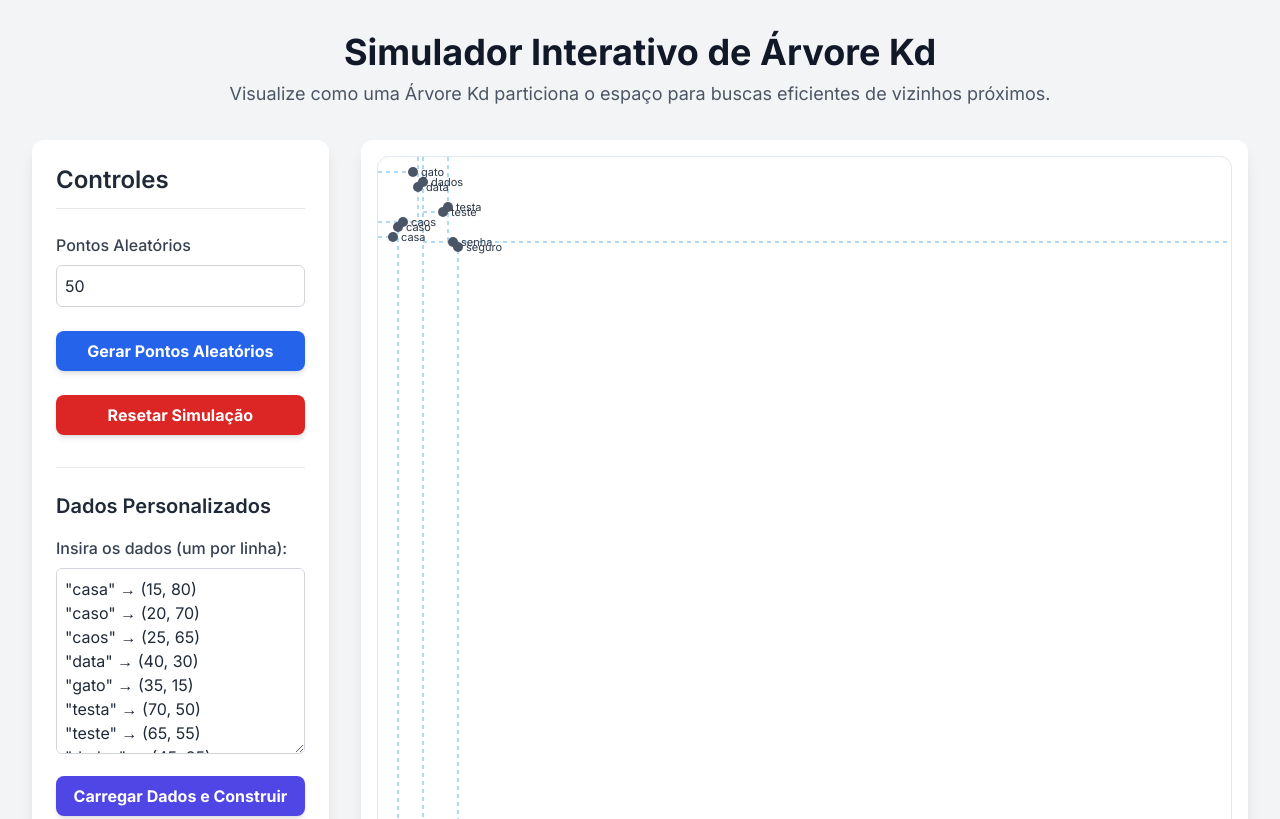
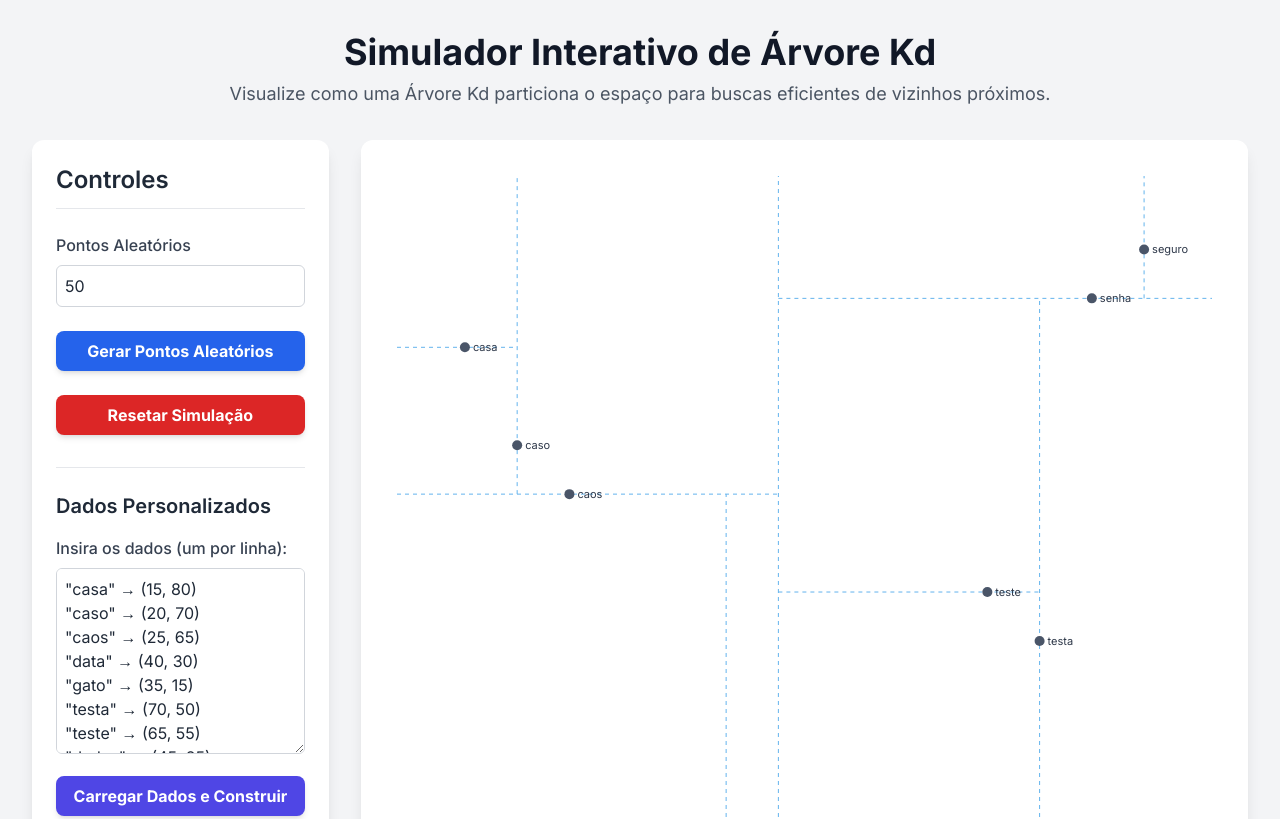
Before and after one commit to KleitonEwerton/simulador-interativo-arvore-kd, a plain HTML site: page index.html in a window 1280 px wide. Shown: the top 819 px of the page. Drawn offline with nearby package versions, Linux system fonts and the light colour scheme.

Commit message:
Update index.html

```diff
--- a/index.html
+++ b/index.html
@@ -96,21 +96,23 @@
         document.addEventListener('DOMContentLoaded', () => {
             // --- Configurações Iniciais ---
             const visContainer = document.getElementById('visualization-container');
-            const width = visContainer.clientWidth;
-            const height = visContainer.clientHeight > 400 ? visContainer.clientHeight : 600;
-            const K_DIM = 2; // Trabalhando em 2 dimensões (x, y)
+            const margin = {top: 20, right: 20, bottom: 20, left: 20};
+            const width = visContainer.clientWidth - margin.left - margin.right;
+            const height = (visContainer.clientHeight > 400 ? visContainer.clientHeight : 600) - margin.top - margin.bottom;
+            const K_DIM = 2;
 
             const svg = d3.select("#visualization-container").append("svg")
-                .attr("width", width)
-                .attr("height", height)
-                .style("border", "1px solid #e2e8f0")
-                .style("border-radius", "0.75rem");
+                .attr("width", width + margin.left + margin.right)
+                .attr("height", height + margin.top + margin.bottom)
+                .append("g")
+                .attr("transform", `translate(${margin.left},${margin.top})`);
 
             const tooltip = d3.select("body").append("div")
                 .attr("class", "tooltip");
 
             let dataPoints = [];
             let kdTree = null;
+            let xScale, yScale; // Escalas D3 para responsividade
 
             // --- Elementos da UI ---
             const numPointsInput = document.getElementById('num-points');
@@ -124,10 +126,10 @@
             const bruteForceChecksText = document.getElementById('brute-force-checks');
             const efficiencyGainText = document.getElementById('efficiency-gain');
 
-            // --- Lógica da Árvore Kd ---
+            // --- Lógica da Árvore Kd (sem alterações) ---
             class Node {
                 constructor(data, axis, left = null, right = null) {
-                    this.data = data; // { label: string, point: [x, y] }
+                    this.data = data;
                     this.axis = axis;
                     this.left = left;
                     this.right = right;
@@ -148,35 +150,24 @@
                 );
             }
 
-            // --- Lógica da Busca ---
+            // --- Lógica da Busca (sem alterações) ---
             let nodesVisitedCount = 0;
-
             function findNearestNeighbor(node, target, depth = 0) {
-                if (node === null) {
-                    return { data: null, distance: Infinity };
-                }
-
+                if (node === null) return { data: null, distance: Infinity };
                 nodesVisitedCount++;
                 const axis = depth % K_DIM;
-
                 let nextBranch = (target[axis] < node.data.point[axis]) ? node.left : node.right;
                 let oppositeBranch = (target[axis] < node.data.point[axis]) ? node.right : node.left;
-
                 let best = findNearestNeighbor(nextBranch, target, depth + 1);
-
                 const currentDist = euclideanDistance(target, node.data.point);
                 if (currentDist < best.distance) {
                     best = { data: node.data, distance: currentDist };
                 }
-
                 const distToPlane = Math.abs(target[axis] - node.data.point[axis]);
                 if (distToPlane < best.distance) {
                     const oppositeBest = findNearestNeighbor(oppositeBranch, target, depth + 1);
-                    if (oppositeBest.distance < best.distance) {
-                        best = oppositeBest;
-                    }
+                    if (oppositeBest.distance < best.distance) best = oppositeBest;
                 }
-
                 return best;
             }
 
@@ -184,42 +175,40 @@
                 return Math.sqrt(Math.pow(p1[0] - p2[0], 2) + Math.pow(p1[1] - p2[1], 2));
             }
 
-            // --- Lógica da Visualização ---
+            // --- Lógica da Visualização (Atualizada com escalas) ---
             function drawScene() {
                 svg.selectAll("*").remove();
 
                 if (kdTree) {
-                    drawTreePartitions(kdTree, 0, 0, width, height);
+                    drawTreePartitions(kdTree, xScale.domain()[0], yScale.domain()[0], xScale.domain()[1], yScale.domain()[1]);
                 }
 
                 const g = svg.append("g");
 
-                // Desenha os pontos
                 g.selectAll("circle.data-point")
                     .data(dataPoints)
                     .enter()
                     .append("circle")
                     .attr("class", "data-point")
-                    .attr("cx", d => d.point[0])
-                    .attr("cy", d => d.point[1])
+                    .attr("cx", d => xScale(d.point[0]))
+                    .attr("cy", d => yScale(d.point[1]))
                     .attr("r", 5)
                     .attr("fill", "#4A5568")
                     .on("mouseover", (event, d) => {
                         tooltip.style("opacity", 1);
-                        tooltip.html(`<strong>${d.label}</strong><br>(${d.point[0].toFixed(0)}, ${d.point[1].toFixed(0)})`)
+                        tooltip.html(`<strong>${d.label}</strong><br>(${d.point[0].toFixed(1)}, ${d.point[1].toFixed(1)})`)
                             .style("left", (event.pageX + 10) + "px")
                             .style("top", (event.pageY - 28) + "px");
                     })
                     .on("mouseout", () => tooltip.style("opacity", 0));
 
-                // Desenha os rótulos
                 g.selectAll("text.label")
                     .data(dataPoints)
                     .enter()
                     .append("text")
                     .attr("class", "label")
-                    .attr("x", d => d.point[0] + 8)
-                    .attr("y", d => d.point[1] + 4)
+                    .attr("x", d => xScale(d.point[0]) + 8)
+                    .attr("y", d => yScale(d.point[1]) + 4)
                     .text(d => d.label)
                     .attr("font-size", "11px")
                     .attr("fill", "#2D3748");
@@ -233,27 +222,29 @@
                 const line = svg.append("line").style("stroke", "#63B3ED").style("stroke-width", 1).style("stroke-dasharray", "4");
 
                 if (axis === 0) { // Divisão vertical
-                    line.attr("x1", point[0]).attr("y1", y_min).attr("x2", point[0]).attr("y2", y_max);
+                    line.attr("x1", xScale(point[0])).attr("y1", yScale(y_min))
+                        .attr("x2", xScale(point[0])).attr("y2", yScale(y_max));
                     drawTreePartitions(node.left, x_min, y_min, point[0], y_max);
                     drawTreePartitions(node.right, point[0], y_min, x_max, y_max);
                 } else { // Divisão horizontal
-                    line.attr("x1", x_min).attr("y1", point[1]).attr("x2", x_max).attr("y2", point[1]);
+                    line.attr("x1", xScale(x_min)).attr("y1", yScale(point[1]))
+                        .attr("x2", xScale(x_max)).attr("y2", yScale(point[1]));
                     drawTreePartitions(node.left, x_min, y_min, x_max, point[1]);
                     drawTreePartitions(node.right, x_min, point[1], x_max, y_max);
                 }
             }
 
-            function highlightSearch(query, nearestData) {
+            function highlightSearch(queryData, nearestData) {
                 svg.selectAll("circle.query-point, circle.nearest-neighbor").remove();
 
                 svg.append("circle").attr("class", "query-point")
-                    .attr("cx", query[0]).attr("cy", query[1])
+                    .attr("cx", xScale(queryData[0])).attr("cy", yScale(queryData[1]))
                     .attr("r", 8).attr("fill", "none")
                     .attr("stroke", "#38A169").attr("stroke-width", 3);
 
                 if (nearestData && nearestData.point) {
                     svg.append("circle").attr("class", "nearest-neighbor")
-                        .attr("cx", nearestData.point[0]).attr("cy", nearestData.point[1])
+                        .attr("cx", xScale(nearestData.point[0])).attr("cy", yScale(nearestData.point[1]))
                         .attr("r", 8).attr("fill", "none")
                         .attr("stroke", "#E53E3E").attr("stroke-width", 3);
                 }
@@ -262,8 +253,7 @@
             function parseCustomData(text) {
                 const points = [];
                 const lines = text.trim().split('\n');
-                const regex = /"([^"]+)"\s*→\s*\(\s*(\d+(\.\d+)?)\s*,\s*(\d+(\.\d+)?)\s*\)/;
-
+                const regex = /"([^"]+)"\s*→\s*\(\s*(-?\d+(\.\d+)?)\s*,\s*(-?\d+(\.\d+)?)\s*\)/;
                 for (const line of lines) {
                     const match = line.match(regex);
                     if (match) {
@@ -276,13 +266,29 @@
                 return points;
             }
 
-            // --- Manipuladores de Eventos ---
+            // --- Manipuladores de Eventos (Atualizados com escalas) ---
             function buildAndDraw(points) {
                 if (points.length === 0) {
                     statusText.textContent = "Nenhum ponto para construir a árvore.";
                     return;
                 }
                 dataPoints = points;
+
+                // --- NOVO: Define as escalas com base nos dados ---
+                const xExtent = d3.extent(dataPoints, d => d.point[0]);
+                const yExtent = d3.extent(dataPoints, d => d.point[1]);
+
+                const xPadding = (xExtent[1] - xExtent[0]) * 0.1 || 10;
+                const yPadding = (yExtent[1] - yExtent[0]) * 0.1 || 10;
+
+                xScale = d3.scaleLinear()
+                    .domain([xExtent[0] - xPadding, xExtent[1] + xPadding])
+                    .range([0, width]);
+
+                yScale = d3.scaleLinear()
+                    .domain([yExtent[0] - yPadding, yExtent[1] + yPadding])
+                    .range([height, 0]); // Invertido para o sistema de coordenadas do SVG
+
                 kdTree = buildKdTree(dataPoints.slice());
                 drawScene();
                 statusText.textContent = "Árvore construída. Clique na área para consultar.";
@@ -298,8 +304,8 @@
                     randomPoints.push({
                         label: `P${i+1}`,
                         point: [
-                            Math.random() * (width - 40) + 20,
-                            Math.random() * (height - 40) + 20
+                            Math.random() * 1000,
+                            Math.random() * 1000
                         ]
                     });
                 }
@@ -332,15 +338,18 @@
                     return;
                 }
 
-                const queryPoint = d3.pointer(event);
+                const [screenX, screenY] = d3.pointer(event);
+                // --- NOVO: Converte coordenadas da tela para coordenadas dos dados ---
+                const queryPointData = [xScale.invert(screenX), yScale.invert(screenY)];
+
                 statusText.textContent = "Executando busca...";
 
                 setTimeout(() => {
                     nodesVisitedCount = 0;
-                    const nearestResult = findNearestNeighbor(kdTree, queryPoint);
+                    const nearestResult = findNearestNeighbor(kdTree, queryPointData);
 
                     drawScene();
-                    highlightSearch(queryPoint, nearestResult.data);
+                    highlightSearch(queryPointData, nearestResult.data);
 
                     nodesVisitedText.textContent = nodesVisitedCount;
                     const gain = (dataPoints.length > 0) ? (1 - (nodesVisitedCount / dataPoints.length)) * 100 : 0;
```
